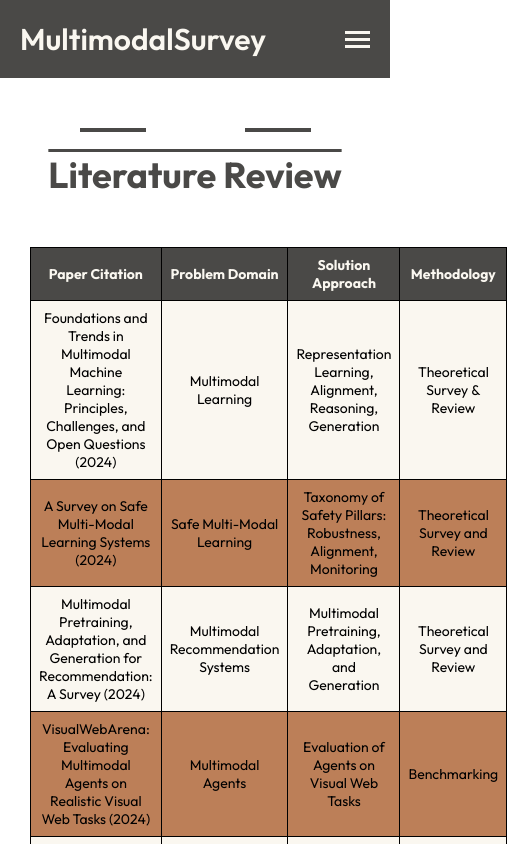
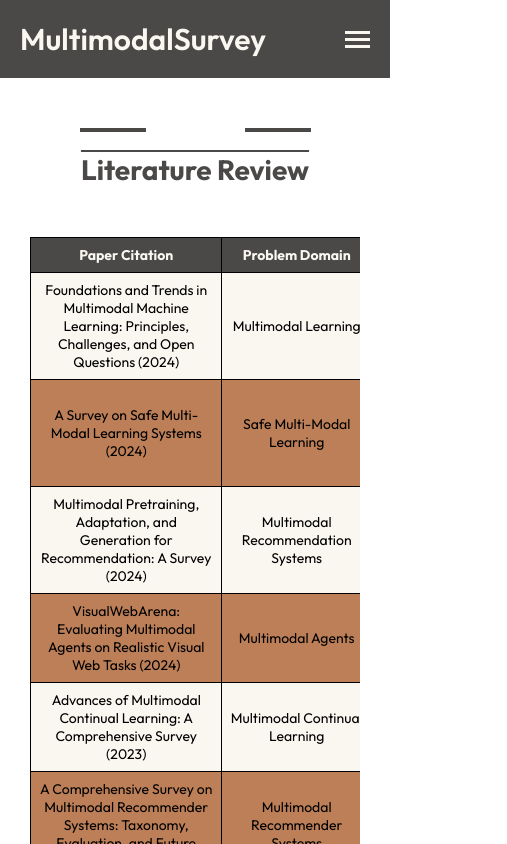
Before and after one commit to mepripri/MultimodalSurvey, a React (Create React App) app: page /MultimodalSurvey/LiteratureReview in a window 390 px wide. Shown: the top 844 px of the page, 507 px wide, since content can reach past the window. Built offline with nearby package versions, Linux system fonts and the light colour scheme.

Commit message:
second commit 2

```diff
--- a/src/components/Literature/Literature.css
+++ b/src/components/Literature/Literature.css
@@ -9,15 +9,20 @@
   font-size: 36px;
   font-weight: bold;
   color: #4a4947;
-  padding: 0 0 10px;
-  text-align: center;
+  padding-bottom: 10px;
   margin-bottom: 40px;
+}
+
+.literature-table-wrapper {
+  overflow-x: auto;
+  width: 100%;
 }
 
 .literature-table {
   width: 90%;
   border-collapse: collapse;
   margin: 0 auto;
+  min-width: 600px;
 }
 
 .literature-table th {
@@ -47,16 +52,17 @@
 }
 
 @media (max-width: 768px) {
+  .section-title-literature {
+    font-size: 28px;
+  }
+
   .literature-table {
     width: 100%;
   }
+
   .literature-table th,
   .literature-table td {
     font-size: 14px;
     padding: 8px;
   }
-
-  .section-title {
-    font-size: 24px;
-  }
 }
--- a/src/components/Literature/Literature.jsx
+++ b/src/components/Literature/Literature.jsx
@@ -168,6 +168,7 @@ function LiteratureReview() {
       </div>
       <div id="liter" className="literature-review-container">
         <h2 className="section-title-literature">Literature Review</h2>
+        <div className="literature-table-wrapper">
           <table className="literature-table">
             <thead>
               <tr>
@@ -190,6 +191,7 @@ function LiteratureReview() {
           </table>
         </div>
       </div>
+    </div>
   );
 }
 
```
Lines whose indentation alone changed are shown as unchanged.
